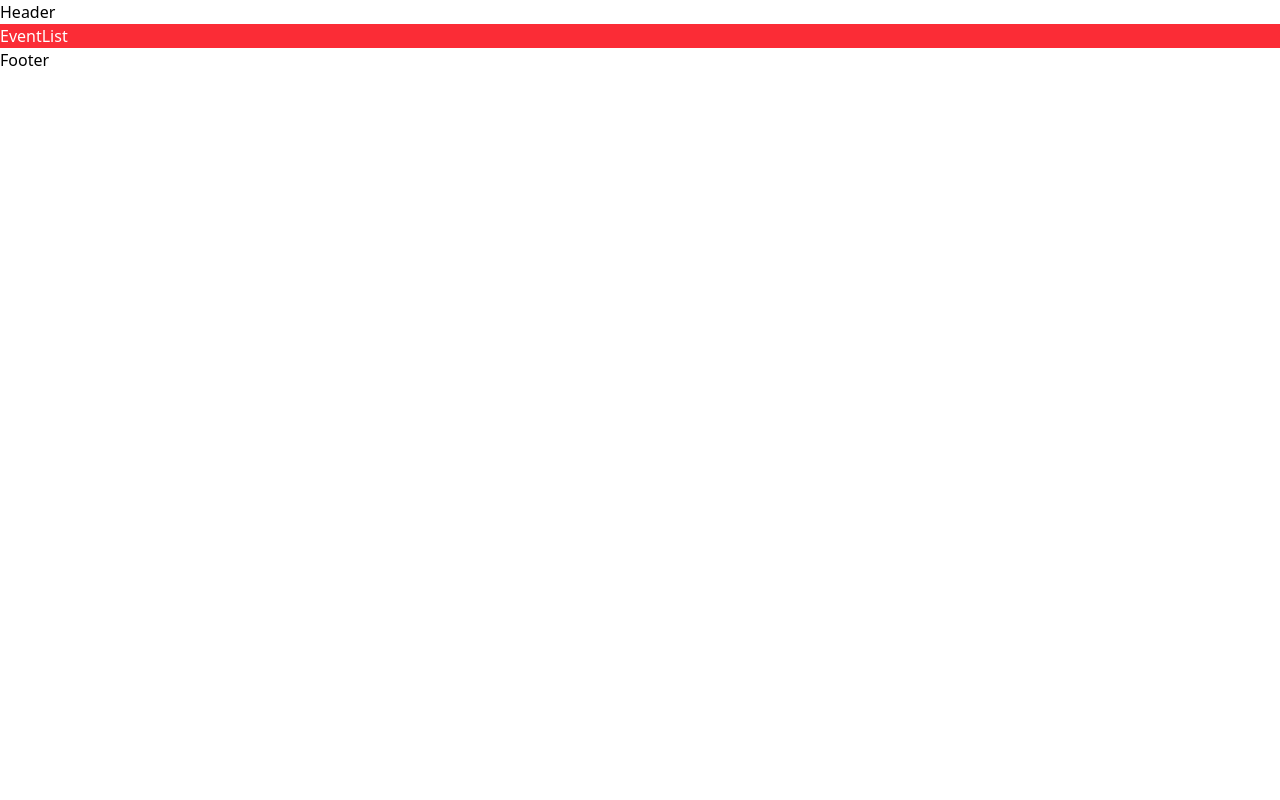
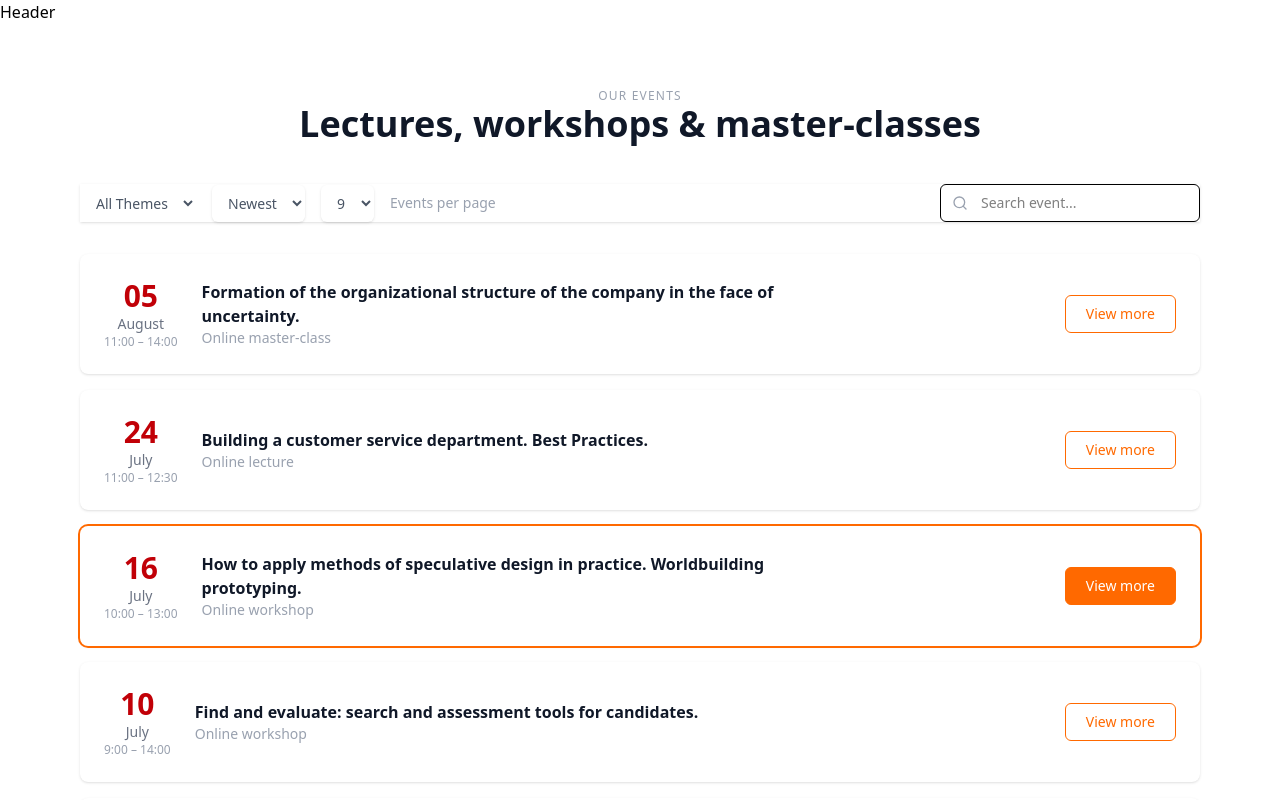
Before and after one commit to AlisherAbsaitov/GW-60CCREATEEX, a React (Vite) app: page /eventlist in a window 1280 px wide. Shown: the top 800 px of the page. Built offline with nearby package versions, Linux system fonts and the light colour scheme.

Commit message:
update project

```diff
--- a/src/main.jsx
+++ b/src/main.jsx
@@ -3,6 +3,7 @@ import { createRoot } from 'react-dom/client'
 import './index.css'
 import App from './App.jsx'
 import { BrowserRouter } from 'react-router-dom'
+import EventList from './pages/EventList.jsx'
 
 createRoot(document.getElementById('root')).render(
   <BrowserRouter>
--- a/src/pages/EventList.jsx
+++ b/src/pages/EventList.jsx
@@ -1,7 +1,127 @@
-import React from 'react'
-// Muhammadamin
-export default function EventList() {
+import { FiSearch } from "react-icons/fi";
+
+const events = [
+  {
+    day: "05",
+    month: "August",
+    time: "11:00 – 14:00",
+    title:
+      "Formation of the organizational structure of the company in the face of uncertainty.",
+    type: "Online master-class",
+    active: false,
+  },
+  {
+    day: "24",
+    month: "July",
+    time: "11:00 – 12:30",
+    title: "Building a customer service department. Best Practices.",
+    type: "Online lecture",
+    active: false,
+  },
+  {
+    day: "16",
+    month: "July",
+    time: "10:00 – 13:00",
+    title:
+      "How to apply methods of speculative design in practice. Worldbuilding prototyping.",
+    type: "Online workshop",
+    active: true,
+  },
+  {
+    day: "10",
+    month: "July",
+    time: "9:00 – 14:00",
+    title:
+      "Find and evaluate: search and assessment tools for candidates.",
+    type: "Online workshop",
+    active: false,
+  },
+  {
+    day: "27",
+    month: "June",
+    time: "15:00 – 19:00",
+    title:
+      "Connection to Microsoft Excel and Google Sheets. Data Visualization in Power BI.",
+    type: "Online master-class",
+    active: false,
+  },
+];
+
+export default function Events() {
   return (
-    <div className="bg-red-500 text-white">EventList</div>
-  )
+    <div className="max-w-6xl mx-auto px-4 py-16">
+      <div className="text-center mb-10">
+        <p className="text-xs tracking-widest text-gray-400 uppercase">
+          OUR EVENTS
+        </p>
+        <h1 className="text-3xl md:text-4xl font-bold text-gray-900">
+          Lectures, workshops & master-classes
+        </h1>
+      </div>
+
+
+      <div className="flex flex-wrap shadow items-center gap-4 mb-8">
+        <select className=" rounded-md px-3 py-2 text-sm text-gray-600">
+          <option>All Themes</option>
+        </select>
+
+        <select className="shadow rounded-md px-3 py-2 text-sm text-gray-600">
+          <option>Newest</option>
+        </select>
+
+        <select className="shadow rounded-md px-3 py-2 text-sm text-gray-600">
+          <option>9</option>
+        </select>
+
+        <span className="text-sm text-gray-400">Events per page</span>
+
+        <div className="ml-auto relative">
+          <FiSearch className="absolute left-3 top-1/2 -translate-y-1/2 text-gray-400" />
+          <input
+            type="text"
+            placeholder="Search event..."
+            className="border rounded-md pl-10 pr-4 py-2 text-sm"
+          />
+        </div>
+      </div>
+
+      <div className="space-y-4">
+        {events.map((event, index) => (
+          <div
+            key={index}
+            className={`flex items-center justify-between bg-white rounded-lg p-6 shadow-sm ${
+              event.active ? "ring-2 ring-orange-500" : ""
+            }`}
+          >
+            <div className="flex items-center gap-6">
+              <div className="text-center">
+                <div className="text-3xl font-bold text-red-700">
+                  {event.day}
+                </div>
+                <div className="text-sm text-gray-500">{event.month}</div>
+                <div className="text-xs text-gray-400">{event.time}</div>
+              </div>
+
+              <div>
+                <h3 className="font-semibold text-gray-900 max-w-xl">
+                  {event.title}
+                </h3>
+                <p className="text-sm text-gray-400">{event.type}</p>
+              </div>
+            </div>
+
+            <button
+              className={`px-5 py-2 rounded-md text-sm font-medium border ${
+                event.active
+                  ? "bg-orange-500 text-white border-orange-500"
+                  : "text-orange-500 border-orange-500 hover:bg-orange-500 "
+              }`}
+            >
+              View more
+            </button>
+          </div>
+        ))}
+      </div>
+    </div>
+  );
 }
```
Also changed, not shown: 1 other file (tests, documents, lock files or other folders).
